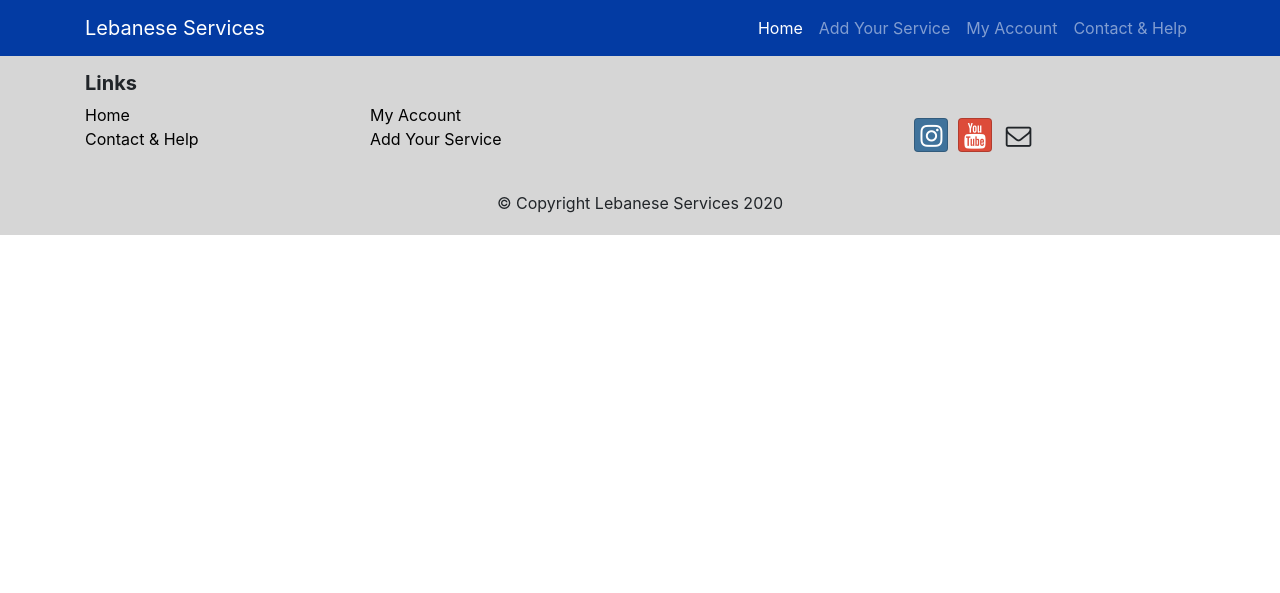
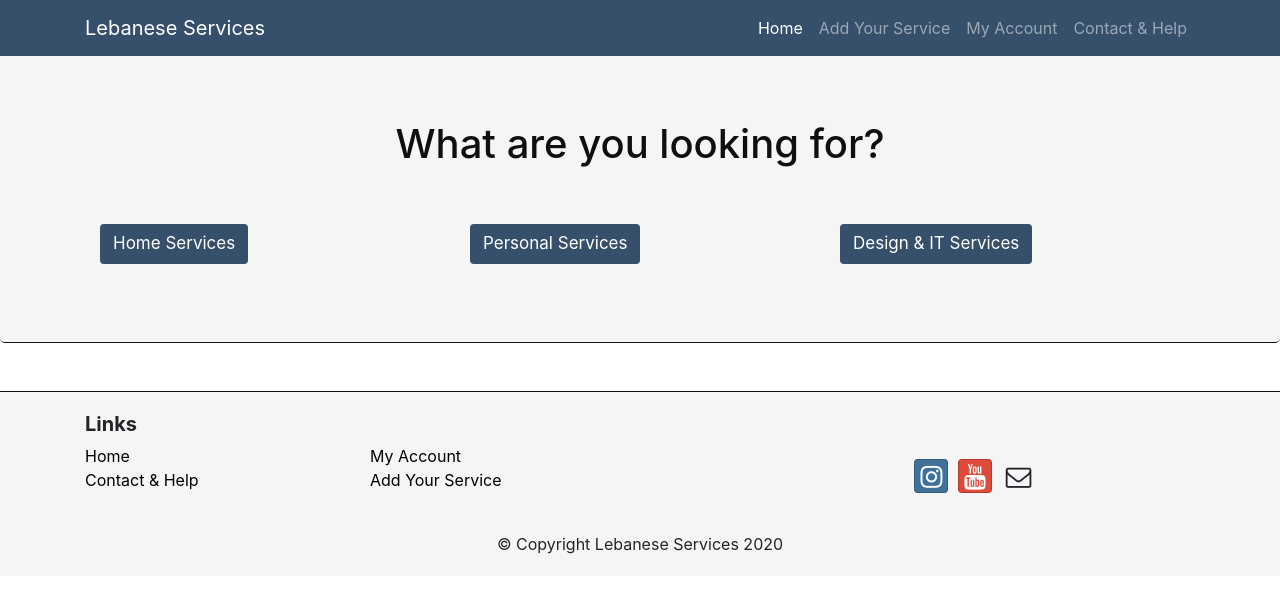
Before and after one commit to GeoffryAbiFarah/Lebanese-Services, a PHP site: page / in a window 1280 px wide. Shown: the top 593 px of the page. Run offline with PHP 8.4, Linux system fonts and the light colour scheme; some libraries are stand-ins or nearby versions.

Commit message:
navbar,header & footer homepage

```diff
--- a/css/styles.css
+++ b/css/styles.css
@@ -1,6 +1,9 @@
 :root {
-  --headerColor: #033ba3;
+  --headerColor: #364f6b;
   --footerColor: #d6d6d6;
+  --color1: #3fc1c9;
+  --color2: #f5f5f5;
+  --color3: #fc5185;
 }
 
 .row-header {
@@ -16,7 +19,7 @@
 }
 
 .footer {
-  background-color: var(--footerColor);
+  background-color: var(--color2);
   margin: 0px auto;
   padding: 20px 0px 20px 0px;
   border-top: #0f0f0f solid 1px;
@@ -25,8 +28,9 @@
 .jumbotron {
   padding: 70px 30px 70px 30px;
   margin: 0px auto;
-  background: var(--footerColor);
+  background: var(--color2);
   color: floralwhite;
+  border-bottom: #0f0f0f 1px solid;
 }
 
 .address {
@@ -51,3 +55,32 @@ body {
 .social-icons > a {
   margin-left: 2%;
 }
+
+.card > ul > li > a {
+  color: black;
+}
+.card {
+  background-color: transparent;
+  border-color: transparent;
+}
+
+.btn-primary {
+  background-color: var(--headerColor);
+  border-color: transparent;
+  font-size: 17px;
+  /* font-weight: bold; */
+}
+
+.btn-primary:hover,
+.btn-primary:focus,
+.btn-primary:active,
+.btn-primary.active,
+.open .dropdown-toggle.btn-success {
+  color: #ffffff;
+  background-color: var(--color1);
+  border-color: #494f57;
+}
+
+.headerQuestion {
+  color: #0f0f0f;
+}
--- a/index.html
+++ b/index.html
@@ -11,6 +11,7 @@
     <title>Lebanese Services</title>
 </head>
 <body>
+    <!-- NAVBAR -->
     <nav class="navbar navbar-dark navbar-expand-md fixed-top">
         <div class="container">
 
@@ -36,7 +37,69 @@
 
         </div>
     </nav>
+<!-- HEADER -->
+    <header class="jumbotron">
+        <div class="container">
+            <div class="headerQuestion row justify-content-center">
+                    <h1>What are you looking for?</h1>
+            </div>
+            <br><br>
+            <div class="row row-header ">
+                <div class="col-12 col-md-4 ">
+                    <h3><a class="btn btn-primary" data-toggle="collapse" role="button" aria-expanded="true" aria-controls="homeServicesId" href="#homeServicesId" >Home Services</a></h3>
+                    <div class="collapse" id="homeServicesId">
+                        <div class="card card-body">
+                            <ul class="unstyled">
+                        <li><a href="#">Plumber</a> </li>
+                        <li><a href="#">Electrician</a> </li>
+                        <li><a href="#">House Cleaner</a> </li>
+                        <li><a href="#">Electronics Repaire Technician</a> </li>
+                        <li><a href="#">Woodworker</a> </li>
+                        <li><a href="#">Other Home Services</a> </li>
+                    </ul>
+                        </div>
+                    </div>
 
+                </div>
+                <div class="col-12 col-md-4">
+                    <h3><a class="btn btn-primary" data-toggle="collapse" role="button" aria-expanded="true"
+                            aria-controls="personalServicesId" href="#personalServicesId">Personal Services</a></h3>
+                    <div class="collapse justify-content-center" id="personalServicesId">
+                        <div class="card card-body">
+                            <ul class="unstyled">
+                                <li><a href="#">Tutor</a> </li>
+                                <li><a href="#">Babysitter</a> </li>
+                                <li><a href="#">Beautician</a> </li>
+                                <li><a href="#">Hairdresser</a> </li>
+                                <li><a href="#">Fitness Instructor</a> </li>
+                                <li><a href="#">Life Coach</a> </li>
+                                <li><a href="#">Cook</a> </li>
+                                <li><a href="#">Other Personal Services</a> </li>
+                            </ul>
+                        </div>
+                    </div>
+
+                </div>
+
+                <div class="col-12 col-md-4">
+                    <h3><a class="btn btn-primary" data-toggle="collapse" role="button" aria-expanded="true"
+                            aria-controls="designServicesId" href="#designServicesId">Design & IT Services</a></h3>
+                    <div class="collapse" id="designServicesId">
+                        <div class="card card-body">
+                            <ul class="unstyled ">
+                                <li><a href="#">Web Developer</a> </li>
+                                <li><a href="#">Graphic Designer</a> </li>
+                                <li><a href="#">Photographer</a> </li>
+                                <li><a href="#">Other Design & IT Services</a> </li>
+                            </ul>
+                        </div>
+                    </div>
+                </div>
+            </div>
+        </div>
+    </header>
+<br><br>
+    <!-- FOOTER -->
     <footer class="footer">
         <div class="container">
             <div class="row">
```
